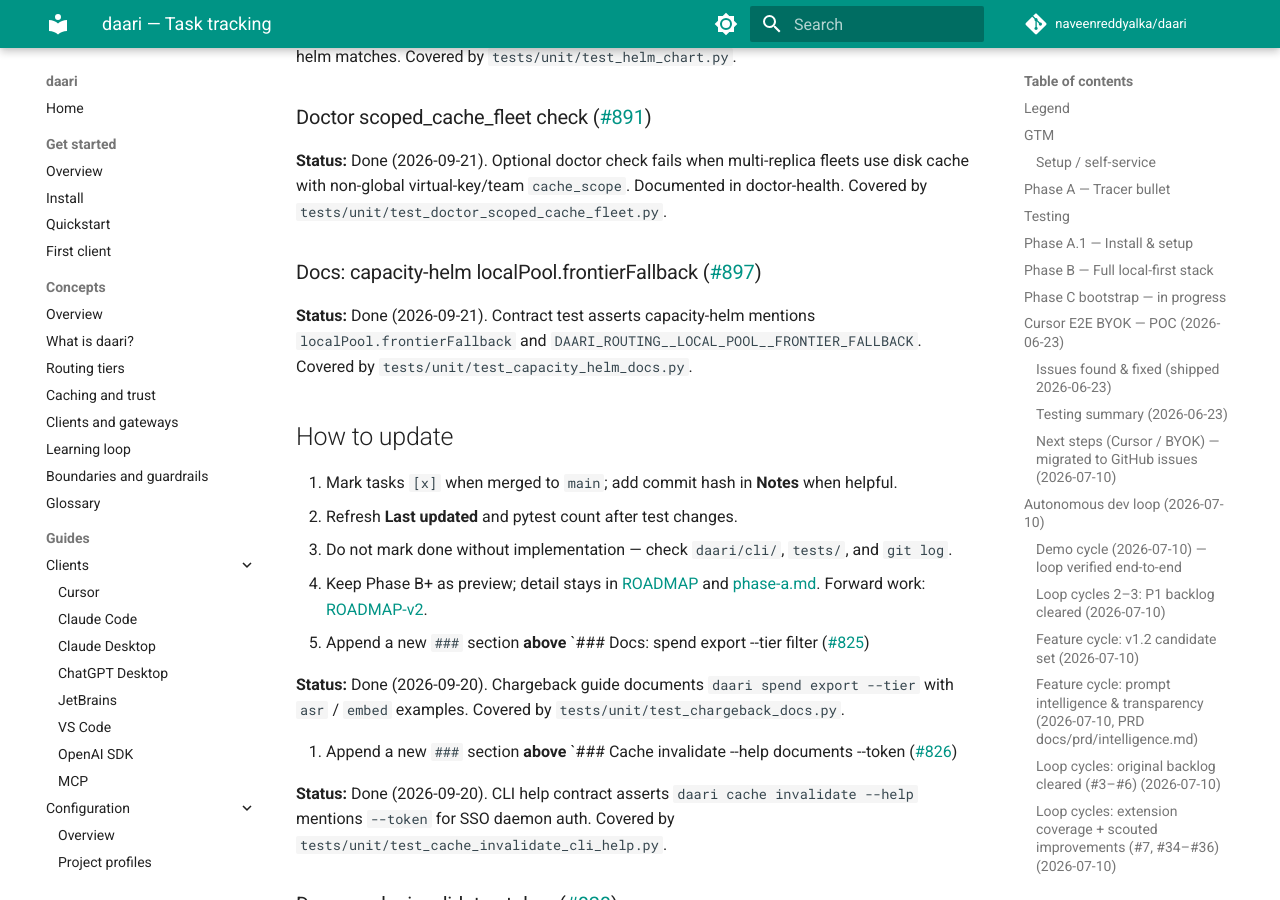
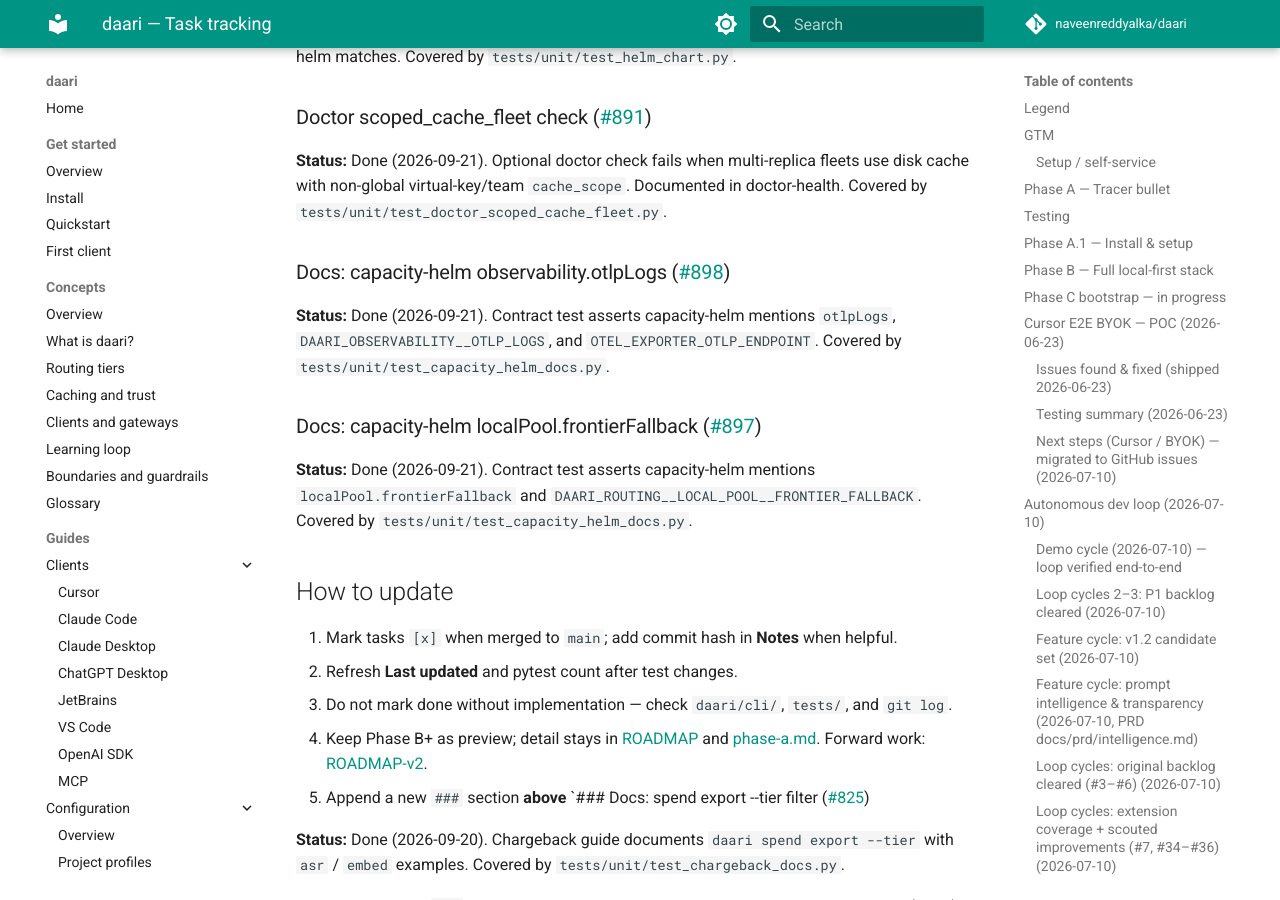
Before and after one commit to naveenreddyalka/daari, an MkDocs documentation site: the page built from docs/TRACKING.md, in a window 1280 px wide and 900 px high, scrolled down 92814 px. Built offline with MkDocs 1.6.1 and Material for MkDocs 9.7.7, drawn with Linux system fonts in a browser that asks for light colours; comment, search, counter and statistics services are not loaded.

Commit message:
chore(test): assert capacity-helm documents observability.otlpLogs (#903)
Pin OTLP log Helm docs (and keep frontier-fallback contract) so fleet
collector wiring cannot drift. Closes #898.

Co-authored-by: Cursor <cursoragent@cursor.com>
Co-authored-by: daari-autodev <autodev@users.noreply.github.com>

```diff
--- a/docs/TRACKING.md
+++ b/docs/TRACKING.md
@@ -3869,6 +3869,14 @@ Also wires `tts.baseUrl` so capacity-helm matches. Covered by
 fleets use disk cache with non-global virtual-key/team `cache_scope`. Documented
 in doctor-health. Covered by `tests/unit/test_doctor_scoped_cache_fleet.py`.
 
+### Docs: capacity-helm observability.otlpLogs ([#898](https://github.com/naveenreddyalka/daari/issues/898))
+
+<!-- tracking:#898 -->
+**Status:** Done (2026-09-21). Contract test asserts capacity-helm mentions
+`otlpLogs`, `DAARI_OBSERVABILITY__OTLP_LOGS`, and
+`OTEL_EXPORTER_OTLP_ENDPOINT`. Covered by
+`tests/unit/test_capacity_helm_docs.py`.
+
 ### Docs: capacity-helm localPool.frontierFallback ([#897](https://github.com/naveenreddyalka/daari/issues/897))
 
 <!-- tracking:#897 -->
```
Also changed, not shown: 1 other file.
